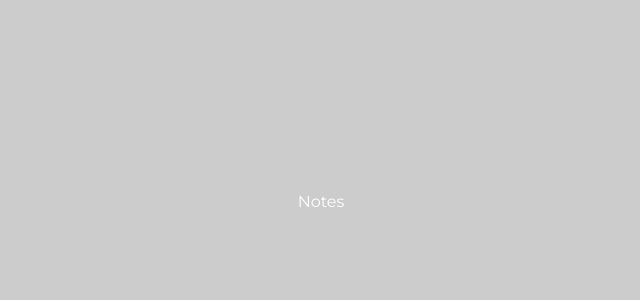
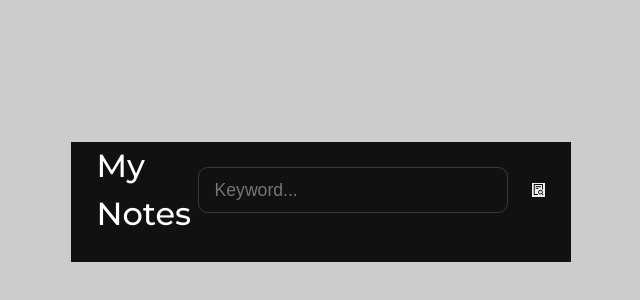
Before and after one commit to allenlopes/Notzy_Notes_App, a React (Create React App) app: page / in a window 1280 px wide. Shown: the part 198-498 px from the top of the page, without its empty margins (319-959 px from the left). Built offline with nearby package versions, Linux system fonts and the light colour scheme.

Commit message:
In src/pages/Notes.jsx file modified

```diff
--- a/src/pages/Notes.jsx
+++ b/src/pages/Notes.jsx
@@ -1,8 +1,14 @@
-import React from 'react'
+import {AiOutlineFileSearch} from 'react-icons/ai'
 
 const Notes = () => {
   return (
-    <div>Notes</div>
+    <section>
+      <header className="notes__header">
+        <h2> My Notes</h2>
+        <input type="text" autoFocus placeholder='Keyword...' />
+        <button> <AiOutlineFileSearch/> </button>
+      </header>
+    </section>
   )
 }
 
```
